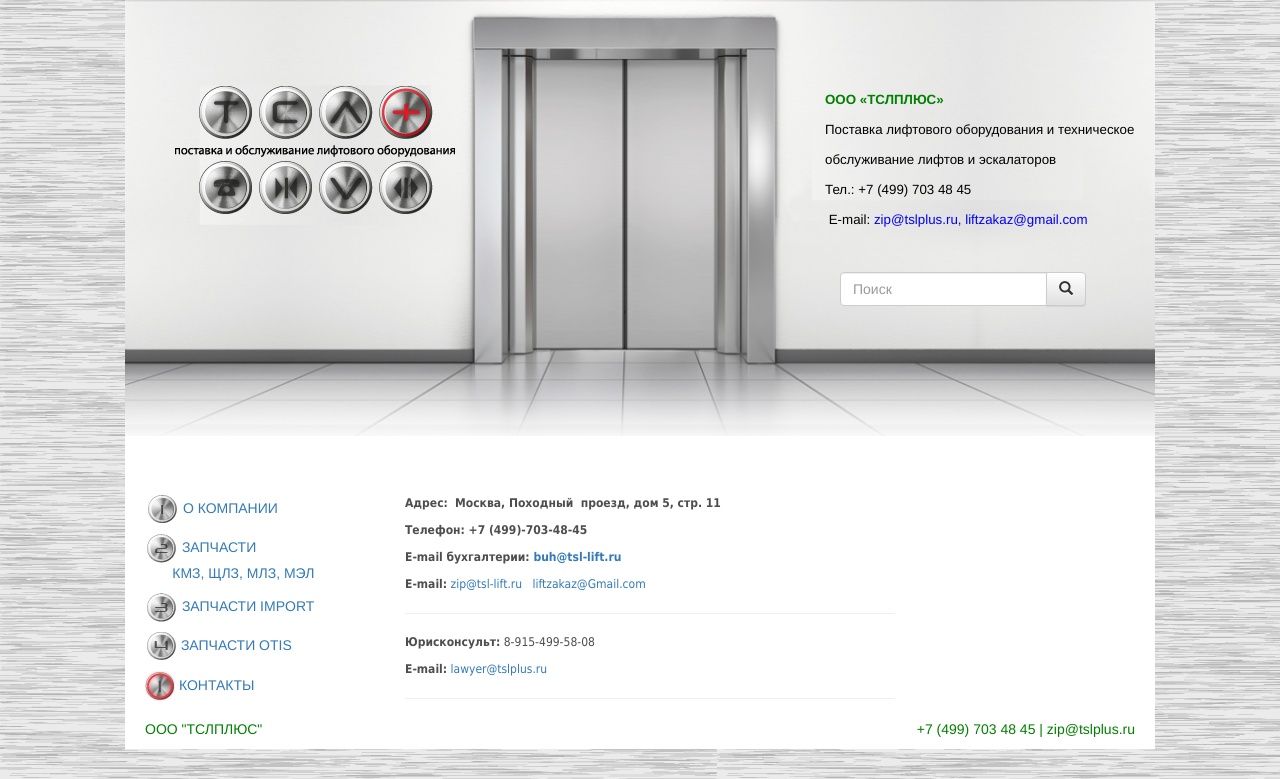
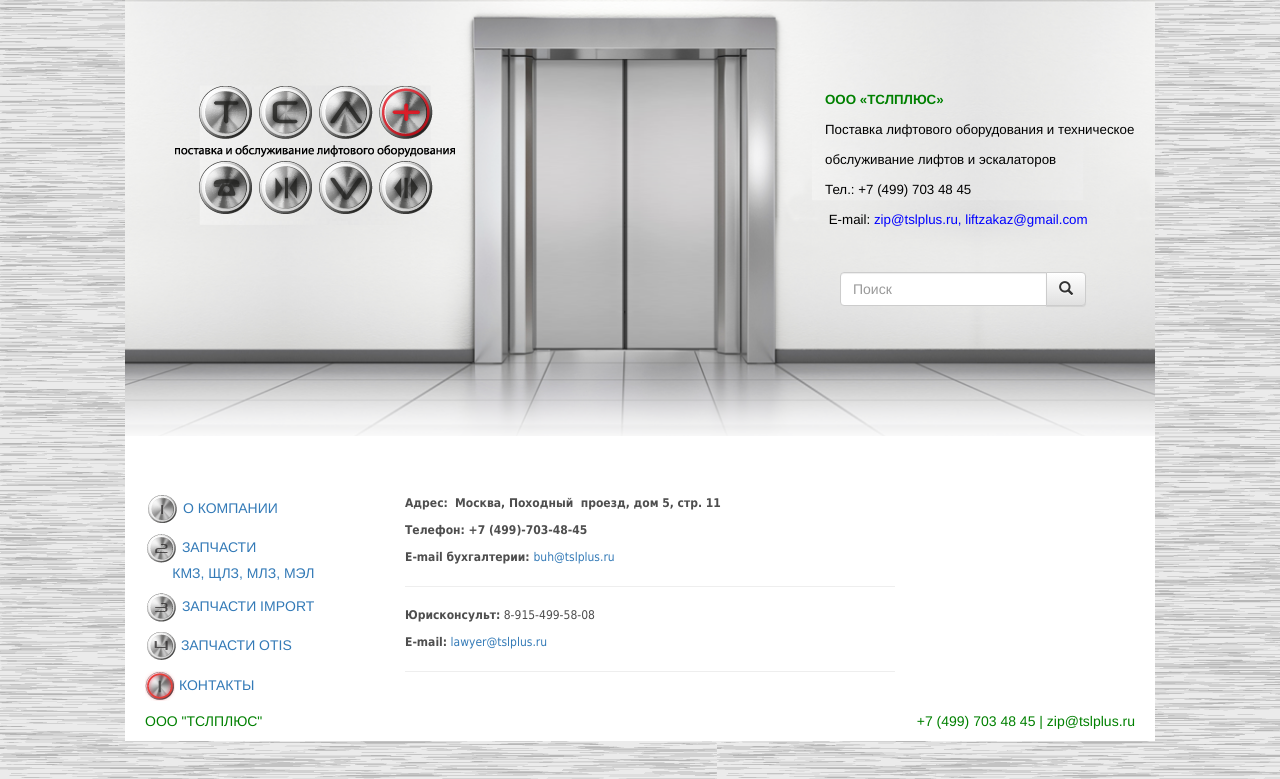
Before and after one commit to kolombetik/liftsite, a Django app: page /contacts in a window 1280 px wide; the page is wider, and only the part inside the window is pictured. Shown: the part 21-800 px from the top of that part. Run offline with Django 3.2, Linux system fonts and the light colour scheme; some libraries are stand-ins or nearby versions.

Commit message:
убрано старое мыло из контактов

```diff
--- a/templates/contacts.html
+++ b/templates/contacts.html
@@ -19,71 +19,11 @@
                             style="color: #4e4e4e; font-family: Tahoma, Geneva, sans-serif; font-size: 12px; text-align: start;">+7
                         (499)-703-48-45</strong></strong></p>
                 <p style="color: #4e4e4e; font-family: Tahoma, Geneva, sans-serif; font-size: 12px; text-align: start;">
-                    <strong>E-mail бухгалтерии:
-                        <script type="text/javascript">
-                            <!--
-                            var prefix = '&#109;a' + 'i&#108;' + '&#116;o';
-                            var path = 'hr' + 'ef' + '=';
-                            var addy70047 = 'b&#117;h' + '&#64;';
-                            addy70047 = addy70047 + 'tsl-l&#105;ft' + '&#46;' + 'r&#117;';
-                            var addy_text70047 = 'b&#117;h' + '&#64;' + 'tsl-l&#105;ft' + '&#46;' + 'r&#117;';
-                            document.write('<a ' + path + '\'' + prefix + ':' + addy70047 + '\'>');
-                            document.write(addy_text70047);
-                            document.write('<\/a>');
-                            //-->
-                           </script>
-                        <a href="mailto:buh@tslplus.ru"></a>
-                        <script type="text/javascript">
-                            <!--
-                            document.write('<span style=\'display: none;\'>');
-                            //-->
-                        </script><span style="display: none;">Этот адрес электронной почты защищен от спам-ботов. У вас должен быть включен JavaScript для просмотра.
- <script type="text/javascript">
-     <!--
-     document.write('</');
-     document.write('span>');
-     //-->
- </script></span>&nbsp;</strong></p>
-                <p style="color: #4e4e4e; font-family: Tahoma, Geneva, sans-serif; font-size: 12px; text-align: start;">
-                    <strong>E-mail:</strong>
-                        <script type="text/javascript">
-                            <!--
-                            var prefix = '&#109;a' + 'i&#108;' + '&#116;o';
-                            var path = 'hr' + 'ef' + '=';
-                            var addy9281 = 'z&#105;p' + '&#64;';
-                            addy9281 = addy9281 + 'tsl-l&#105;ft' + '&#46;' + 'r&#117;';
-                            var addy_text9281 = 'z&#105;p' + '&#64;' + 'tsl-l&#105;ft' + '&#46;' + 'r&#117;';
-                            document.write('<a ' + path + '\'' + prefix + ':' + addy9281 + '\'>');
-                            document.write(addy_text9281);
-                            document.write('<\/a>');
-                            //-->
-                            </script>
-                        <a href="mailto:zip@tslplus.ru"></a>
-                        <script type="text/javascript">
-                            <!--
-                            document.write('<span style=\'display: none;\'>');
-                            //-->
-                        </script>
-                        <span style="display: none;">Этот адрес электронной почты защищен от спам-ботов. У вас должен быть включен JavaScript для просмотра.</span>
-                         <script type="text/javascript">
-                             <!--
-                             document.write('</');
-                             document.write('span>');
-                             //-->
-                         </script>&nbsp;
-                        <script type="text/javascript">
-                            <!--
-                            var prefix = '&#109;a' + 'i&#108;' + '&#116;o';
-                            var path = 'hr' + 'ef' + '=';
-                            var addy95628 = 'l&#105;ftz&#97;k&#97;z' + '&#64;';
-                            addy95628 = addy95628 + 'Gm&#97;&#105;l' + '&#46;' + 'c&#111;m';
-                            var addy_text95628 = 'l&#105;ftz&#97;k&#97;z' + '&#64;' + 'Gm&#97;&#105;l' + '&#46;' + 'c&#111;m';
-                            document.write('<a ' + path + '\'' + prefix + ':' + addy95628 + '\'>');
-                            document.write(addy_text95628);
-                            document.write('<\/a>');
-                            //-->
+                    <strong>E-mail бухгалтерии: </strong> <a href="mailto:buh@tslplus.ru">buh@tslplus.ru</a></p>
 
-                             </script>
+
+
+
 
                 <hr>
                 <p style="color: #4e4e4e; font-family: Tahoma, Geneva, sans-serif; font-size: 12px; text-align: start;">
```
